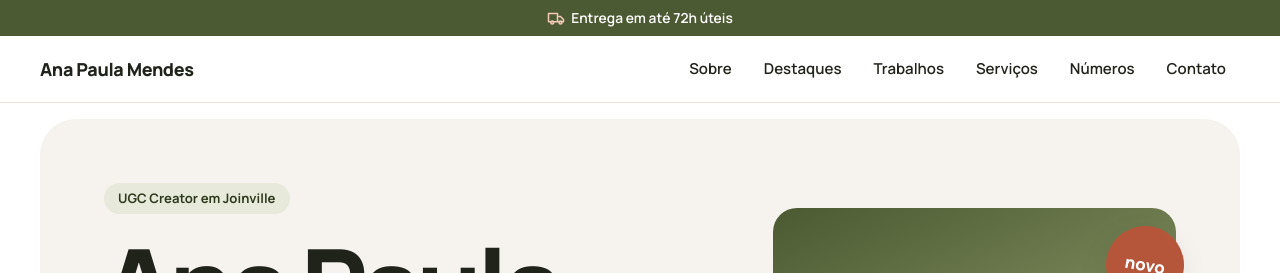
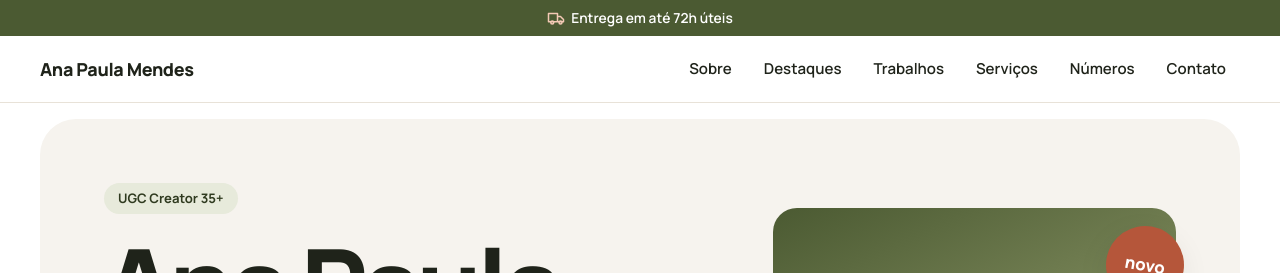
Before and after one commit to anapaulatmendesvalentin-afk/anapaulaugc, a plain HTML site: page index.html in a window 1280 px wide. Shown: the top 273 px of the page. Drawn offline with Linux system fonts and the light colour scheme.

Commit message:
Troca o selo da capa para UGC Creator 35+

```diff
--- a/index.html
+++ b/index.html
@@ -459,7 +459,7 @@
     <div class="caixa">
       <div class="capa-painel">
         <div class="capa-texto">
-          <span class="selo-secao">UGC Creator em Joinville</span>
+          <span class="selo-secao">UGC Creator 35+</span>
           <h1 class="capa-nome" id="capaNome">Ana Paula <span class="destaque">Mendes</span></h1>
           <p class="capa-frase">Crio vídeos curtos com cara de recomendação sincera, para a sua marca ser lembrada e escolhida.</p>
           <div class="capa-botoes">
```
